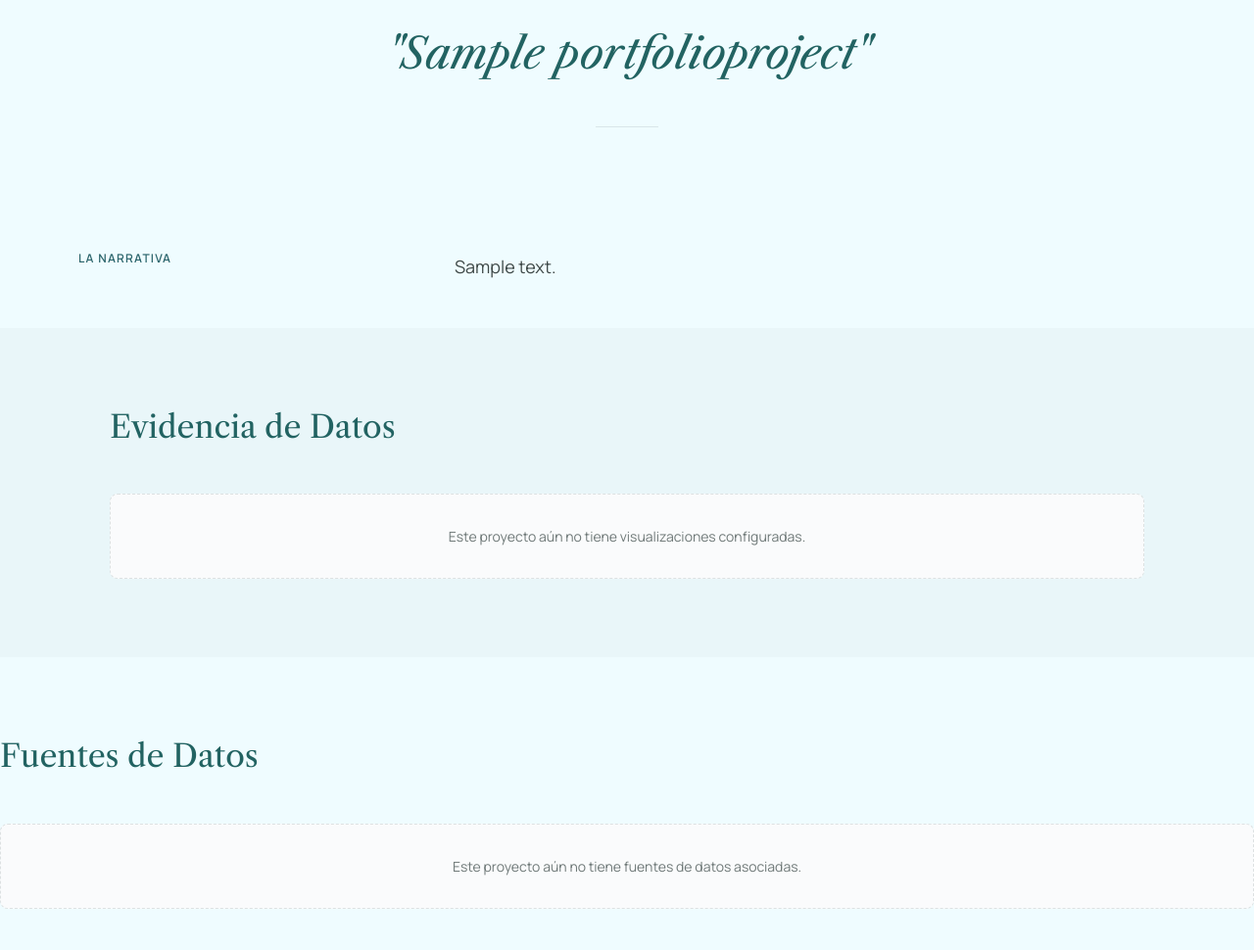
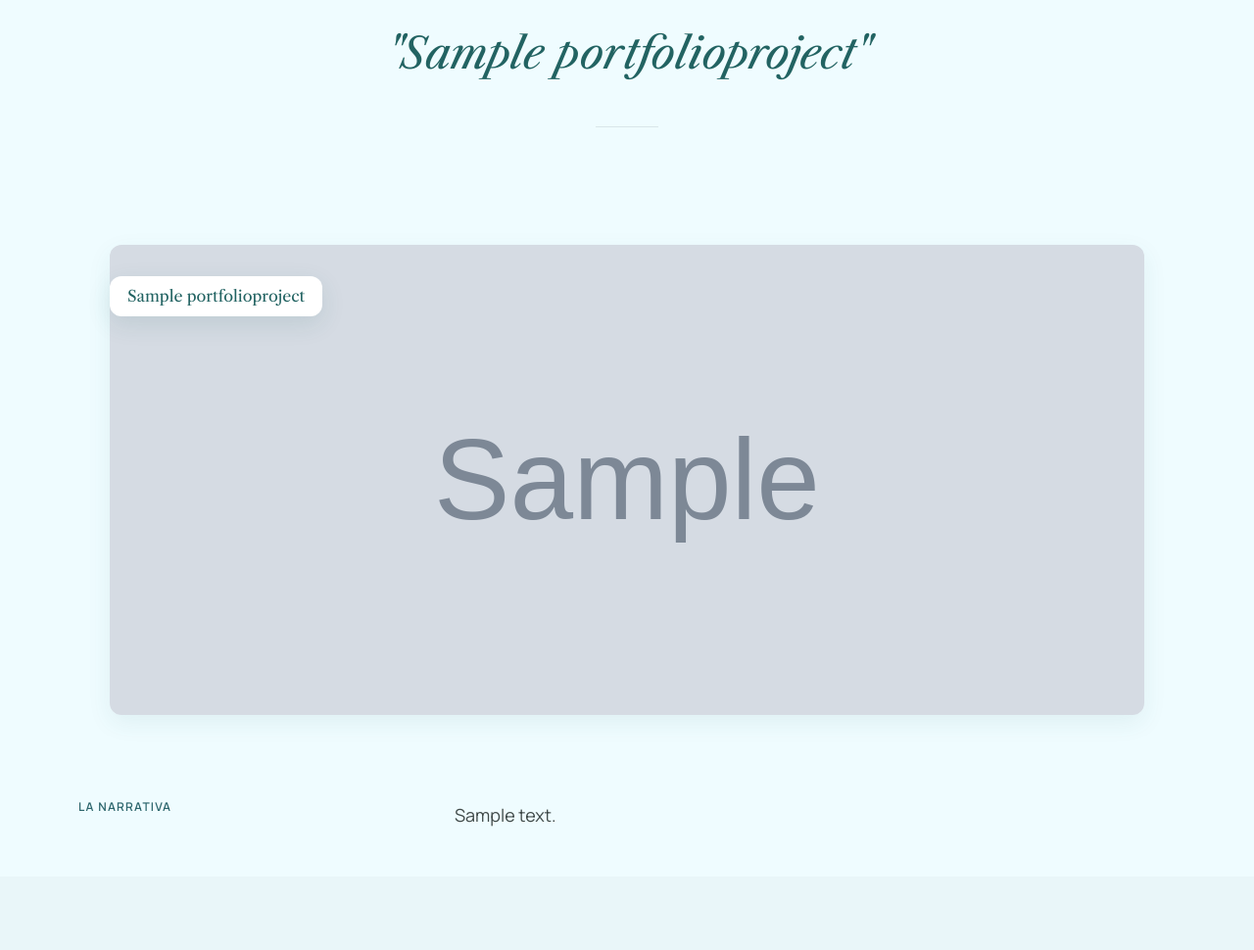
Before and after one commit to jpierre09/datapolis, a Django app: a page that uses apps/portfolio_projects/templates/portfolio_projects/project_detail.html in a window 1280 px wide. Shown: the part 519-1489 px from the top of the page at 98% size. Run offline with Django 5.2, Linux system fonts and the light colour scheme; tables that the repository leaves empty hold one stand-in row (values such as "Sample post"); grey boxes marked "Sample" are stand-in pictures; data that the repository does not hold is empty; some libraries are stand-ins or nearby versions.

Commit message:
opcional añadir imagen de protada

```diff
--- a/apps/dashboard/views.py
+++ b/apps/dashboard/views.py
@@ -427,7 +427,7 @@ def project_detail(request, slug):
 @login_required
 def project_create(request):
     if request.method == "POST":
-        form = ProjectCreateForm(request.POST)
+        form = ProjectCreateForm(request.POST, request.FILES)
         if form.is_valid():
             project = form.save(commit=False)
             project.owner = request.user
@@ -465,7 +465,7 @@ def project_edit(request, slug):
     )
 
     if request.method == "POST":
-        form = ProjectCreateForm(request.POST, instance=project)
+        form = ProjectCreateForm(request.POST, request.FILES, instance=project)
         if form.is_valid():
             updated_project = form.save()
             return redirect("dashboard:project_detail", slug=updated_project.slug)
--- a/apps/portfolio_projects/models.py
+++ b/apps/portfolio_projects/models.py
@@ -58,6 +58,7 @@ class PortfolioProject(models.Model):
 	slug = models.SlugField(max_length=220, unique=True)
 	question = models.TextField()
 	description = models.TextField()
+	cover_image = models.ImageField(upload_to="project_covers/", blank=True, null=True)
 	findings = models.TextField(blank=True)
 	conclusion = models.TextField(blank=True)
 	status = models.CharField(
--- a/apps/portfolio_projects/templates/portfolio_projects/project_detail.html
+++ b/apps/portfolio_projects/templates/portfolio_projects/project_detail.html
@@ -88,6 +88,15 @@
               <div class="custom-rule"></div>
           </div>
       </section>
+
+      {% if project.cover_image %}
+          <section class="project-cover-section">
+              <img class="project-cover-image" src="{{ project.cover_image.url }}" alt="Imagen de portada de {{ project.title }}">
+              <div class="project-cover-badge-card">
+                  <h3 class="cover-badge-title">{{ project.title }}</h3>
+              </div>
+          </section>
+      {% endif %}
 
       <!-- Narrative Section -->
       <section class="container-max narrative-section">
--- a/static/portfolio_projects/css/public_project.css
+++ b/static/portfolio_projects/css/public_project.css
@@ -203,6 +203,45 @@ main {
     font-weight: 400;
     line-height: 1.4;
     color: #121d20;
+}
+
+/* Project Cover Image */
+.project-cover-section {
+    display: block;
+    position: relative;
+    width: 100%;
+    max-width: 1120px;
+    margin: 2.5rem auto;
+    padding: 0 32px;
+}
+
+.project-cover-image {
+    display: block;
+    width: 100%;
+    max-height: 60vh;
+    margin: 0 auto;
+    object-fit: cover;
+    border-radius: 12px;
+    box-shadow: 0 8px 24px rgba(34, 99, 98, 0.08);
+}
+
+.project-cover-badge-card {
+    position: absolute;
+    top: 32px;
+    left: 32px;
+    z-index: 10;
+    background-color: #ffffff;
+    border-radius: 12px;
+    padding: 10px 18px;
+    box-shadow: 0 8px 24px rgba(34, 99, 98, 0.12);
+}
+
+.cover-badge-title {
+    font-family: 'Libre Caslon Text', Georgia, serif;
+    font-size: 16px;
+    font-weight: 400;
+    line-height: 1.3;
+    color: #226362;
 }
 
 /* Pull Quote Section */
--- a/templates/registration/login.html
+++ b/templates/registration/login.html
@@ -192,7 +192,7 @@
 
         <div id="dashboard-auth-actions">
           <button type="submit" class="w-full bg-primary-container text-on-primary py-md rounded-lg font-label-sm text-label-sm uppercase tracking-widest transition-soft hover:opacity-90 active:scale-95 duration-150">
-            Ingresar al panel
+            Ingresar
           </button>
 
           <div class="w-full flex items-center my-lg">
@@ -249,7 +249,7 @@
       <span class="material-symbols-outlined text-[64px] mb-md opacity-60">analytics</span>
       <h3 class="font-display-lg text-display-lg mb-md leading-tight text-white">Tu talento analítico, visible para el mundo</h3>
       <p class="font-body-lg text-body-lg text-on-primary-container opacity-90">
-        Datapolis es el hogar de tus proyectos de analítica. El espacio perfecto para documentar tus procesos de limpieza, estructurar tus visualizaciones y contar la historia detrás de cada métrica
+        E|l hogar de tus proyectos de analítica. El espacio para documentar tus procesos, estructurar tus visualizaciones y contar la historia detrás de las métricas
       </p>
     </div>
     <div class="flex items-center gap-md">
```
Also changed, not shown: apps/dashboard/forms.py (+6 -1 lines), apps/dashboard/templates/dashboard/project_create.html (+9 -1 lines), apps/portfolio_projects/migrations/0002_portfolioproject_cover_image.py (added).
